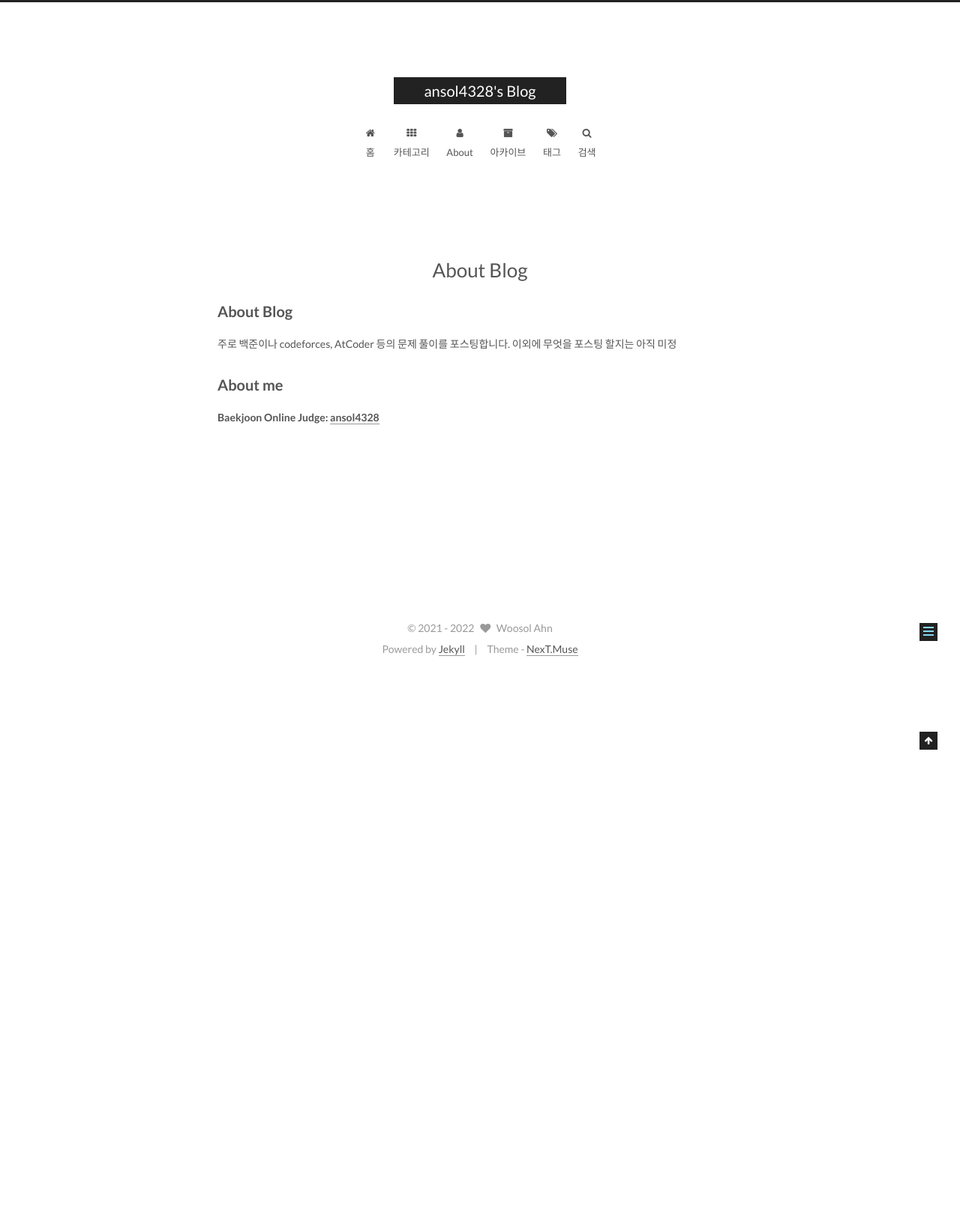
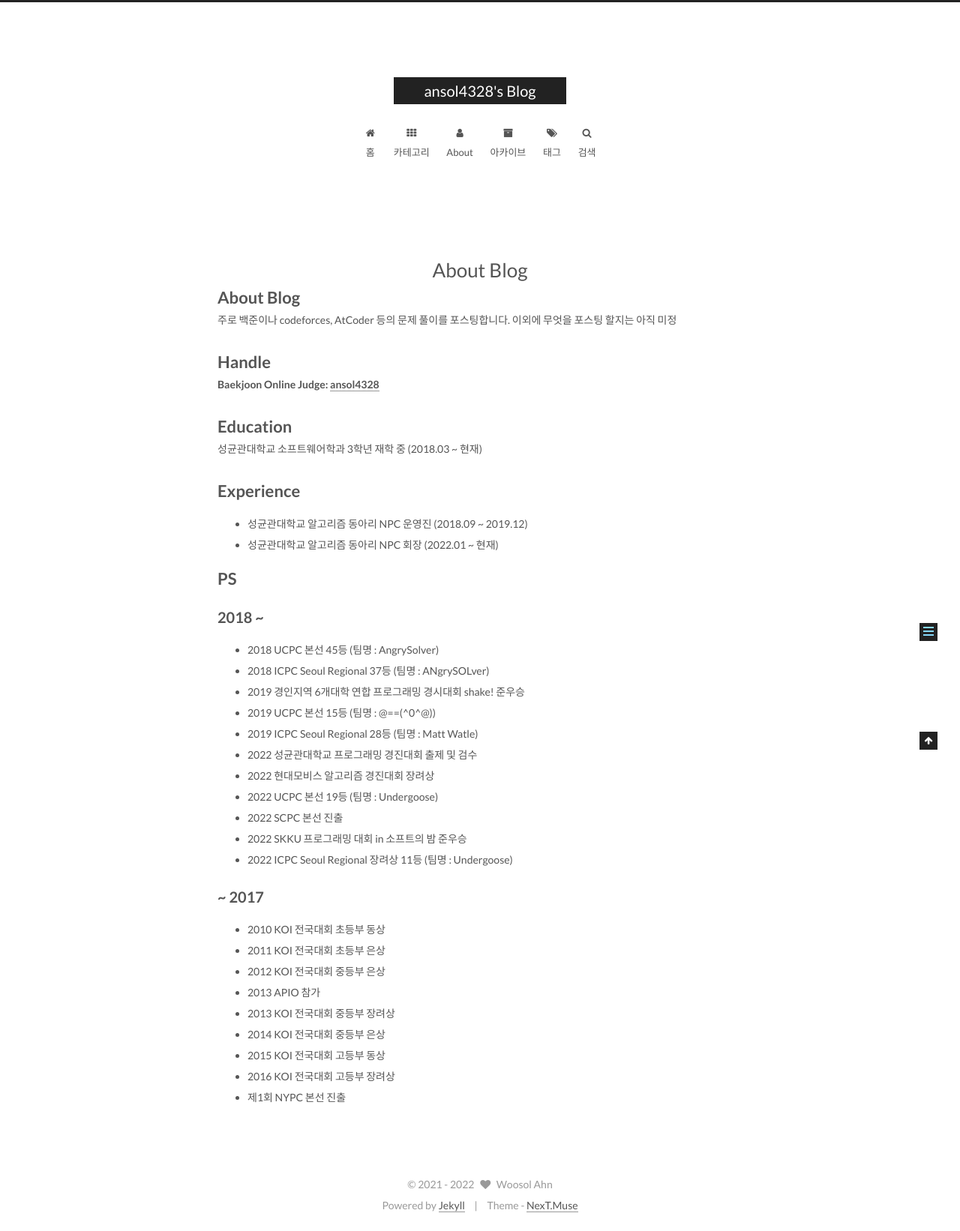
Before and after one commit to ansol4328/ansol4328.github.io, a Jekyll site: the page built from about/index.md, in a window 1280 px wide. Shown: the whole page at 75% size. Built offline with Jekyll 4.4.1, drawn with Linux system fonts in a browser that asks for light colours; comment, search, counter and statistics services are not loaded; our own code applies the rules of GitHub Pages for plain Markdown files; before the commit the page ends 900 px from its top, so only the background shows below that.

Commit message:
update about me

```diff
--- a/about/index.md
+++ b/about/index.md
@@ -2,10 +2,41 @@
 layout: page
 type: about
 ---
-About Blog
-----------
+
+# About Blog
 주로 백준이나 codeforces, AtCoder 등의 문제 풀이를 포스팅합니다. 이외에 무엇을 포스팅 할지는 아직 미정
 
-About me
---------
+# Handle
 **Baekjoon Online Judge: [ansol4328](https://www.acmicpc.net/user/ansol4328)**
+
+# Education
+성균관대학교 소프트웨어학과 3학년 재학 중 (2018.03 ~ 현재)
+
+# Experience
+* 성균관대학교 알고리즘 동아리 NPC 운영진 (2018.09 ~ 2019.12)
+* 성균관대학교 알고리즘 동아리 NPC 회장 (2022.01 ~ 현재)
+
+# PS
+## 2018 ~
+* 2018 UCPC 본선 45등 (팀명 : AngrySolver)
+* 2018 ICPC Seoul Regional 37등 (팀명 : ANgrySOLver)
+* 2019 경인지역 6개대학 연합 프로그래밍 경시대회 shake! 준우승
+* 2019 UCPC 본선 15등 (팀명 : @==(^0^@))
+* 2019 ICPC Seoul Regional 28등 (팀명 : Matt Watle)
+* 2022 성균관대학교 프로그래밍 경진대회 출제 및 검수
+* 2022 현대모비스 알고리즘 경진대회 장려상
+* 2022 UCPC 본선 19등 (팀명 : Undergoose)
+* 2022 SCPC 본선 진출
+* 2022 SKKU 프로그래밍 대회 in 소프트의 밤 준우승
+* 2022 ICPC Seoul Regional 장려상 11등 (팀명 : Undergoose)
+
+## ~ 2017
+* 2010 KOI 전국대회 초등부 동상
+* 2011 KOI 전국대회 초등부 은상
+* 2012 KOI 전국대회 중등부 은상
+* 2013 APIO 참가
+* 2013 KOI 전국대회 중등부 장려상
+* 2014 KOI 전국대회 중등부 은상
+* 2015 KOI 전국대회 고등부 동상
+* 2016 KOI 전국대회 고등부 장려상
+* 제1회 NYPC 본선 진출
```
